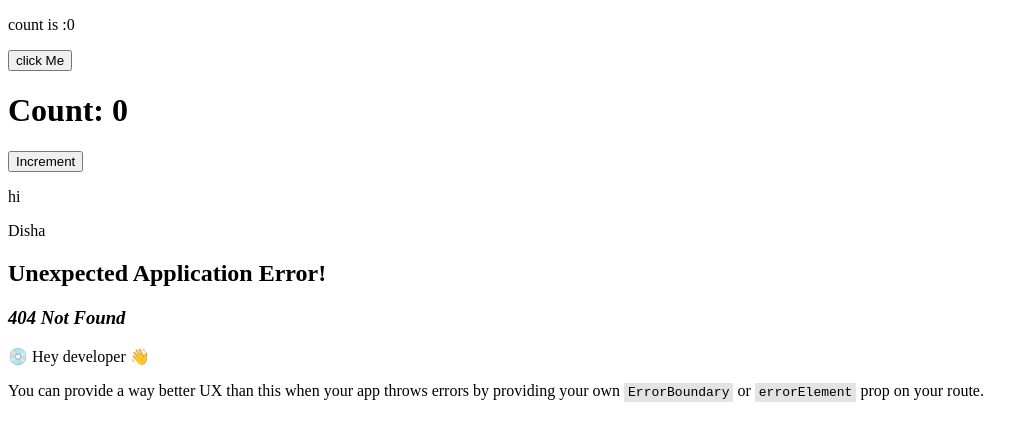
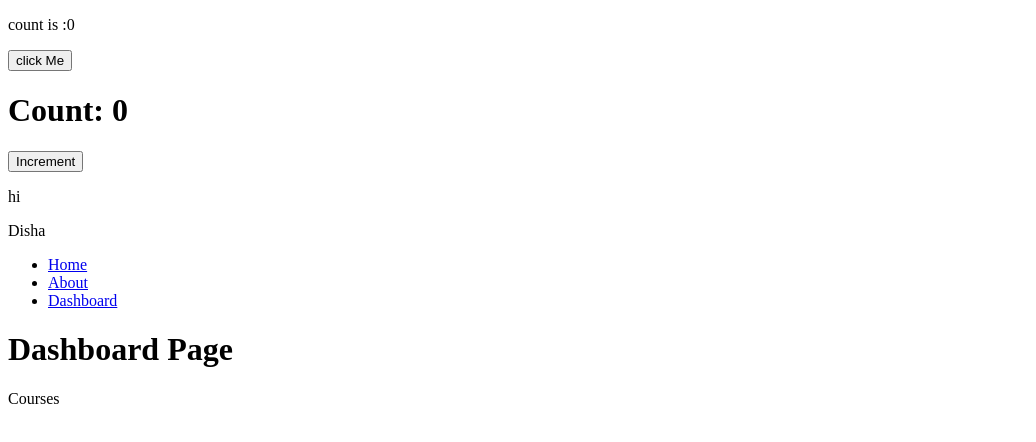
Before and after one commit to DishaKD21/Practice, a React (Vite) app in the folder React/concepts/TypesOfHooks/: page /dashboard/courses in a window 1280 px wide. Before the commit this address had no page. Shown: the top 442 px of the page, without its empty margins (0-1036 px from the left). Built offline with nearby package versions, Linux system fonts and the light colour scheme.

Commit message:
added routes and nested routes,URLparams

```diff
--- /dev/null
+++ b/React/concepts/TypesOfHooks/src/components/Courses.jsx
@@ -0,0 +1,8 @@
+function Courses(){
+    return(
+        <div>
+       Courses
+        </div>
+    );
+}
+export default Courses;
--- a/React/concepts/TypesOfHooks/src/components/Dashboard.jsx
+++ b/React/concepts/TypesOfHooks/src/components/Dashboard.jsx
@@ -1,7 +1,9 @@
+import { Outlet } from "react-router";
 function Dashboard(){
     return(
         <div>
            <h1>Dashboard Page</h1>
+           <Outlet/>
         </div>
     );
 }
--- /dev/null
+++ b/React/concepts/TypesOfHooks/src/components/MockTest.jsx
@@ -0,0 +1,8 @@
+function MockTest(){
+    return(
+        <div>
+       MockTest
+        </div>
+    );
+}
+export default MockTest;
--- /dev/null
+++ b/React/concepts/TypesOfHooks/src/components/Notfound.jsx
@@ -0,0 +1,8 @@
+function Notfound(){
+    return(
+        <div>
+       Notfound
+        </div>
+    );
+}
+export default Notfound;
--- /dev/null
+++ b/React/concepts/TypesOfHooks/src/components/ParamComp.jsx
@@ -0,0 +1,11 @@
+import { useParams } from "react-router";
+
+function ParamComp(){
+    const  {id} = useParams();
+    return(
+        <div>
+        Params: {id}
+        </div>
+    );
+}
+export default ParamComp;
--- /dev/null
+++ b/React/concepts/TypesOfHooks/src/components/Reports.jsx
@@ -0,0 +1,8 @@
+function Reports(){
+    return(
+        <div>
+       Reports
+        </div>
+    );
+}
+export default Reports;
```
Also changed, not shown: React/concepts/TypesOfHooks/src/App.jsx (+29 -1 lines).
